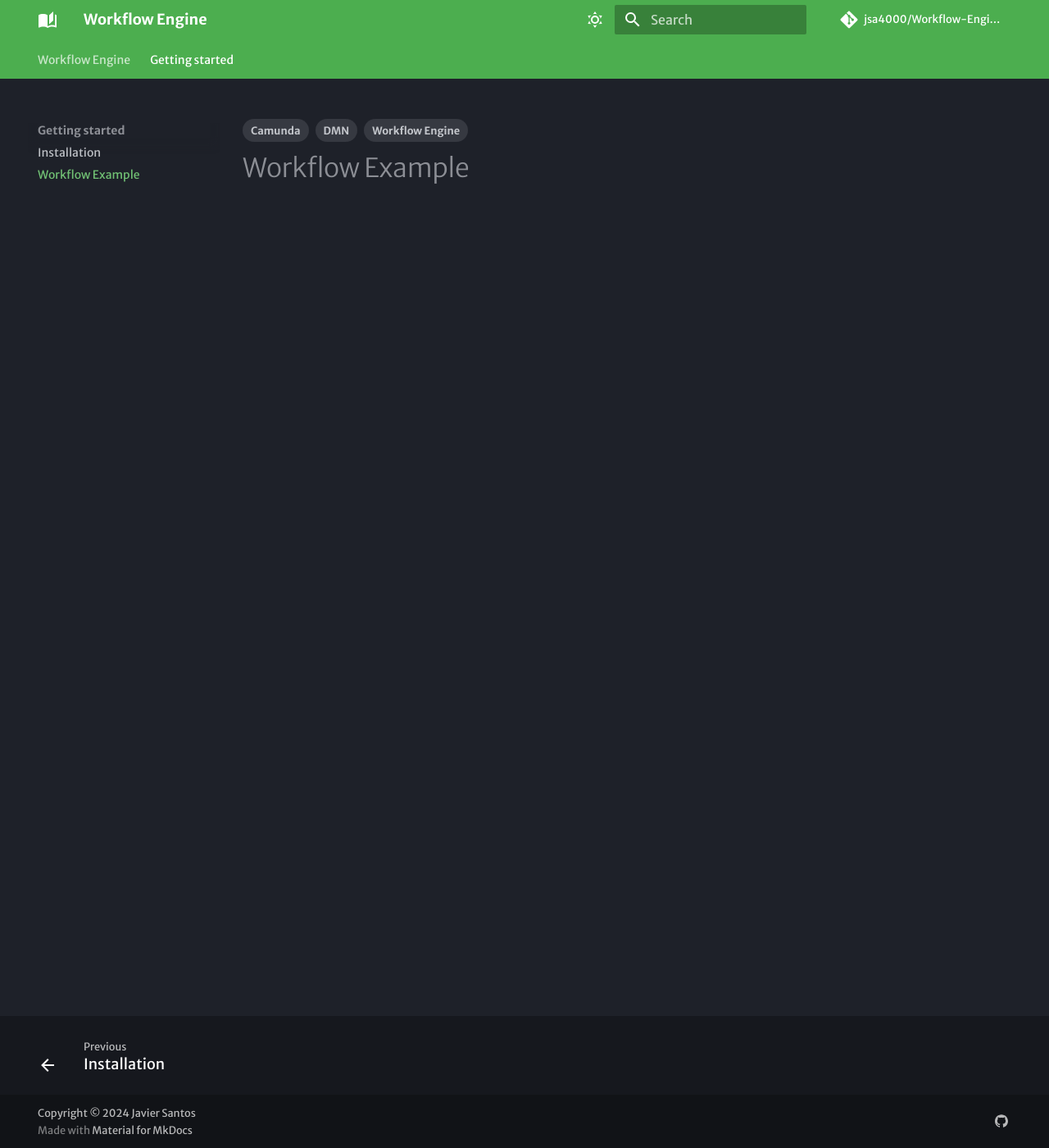
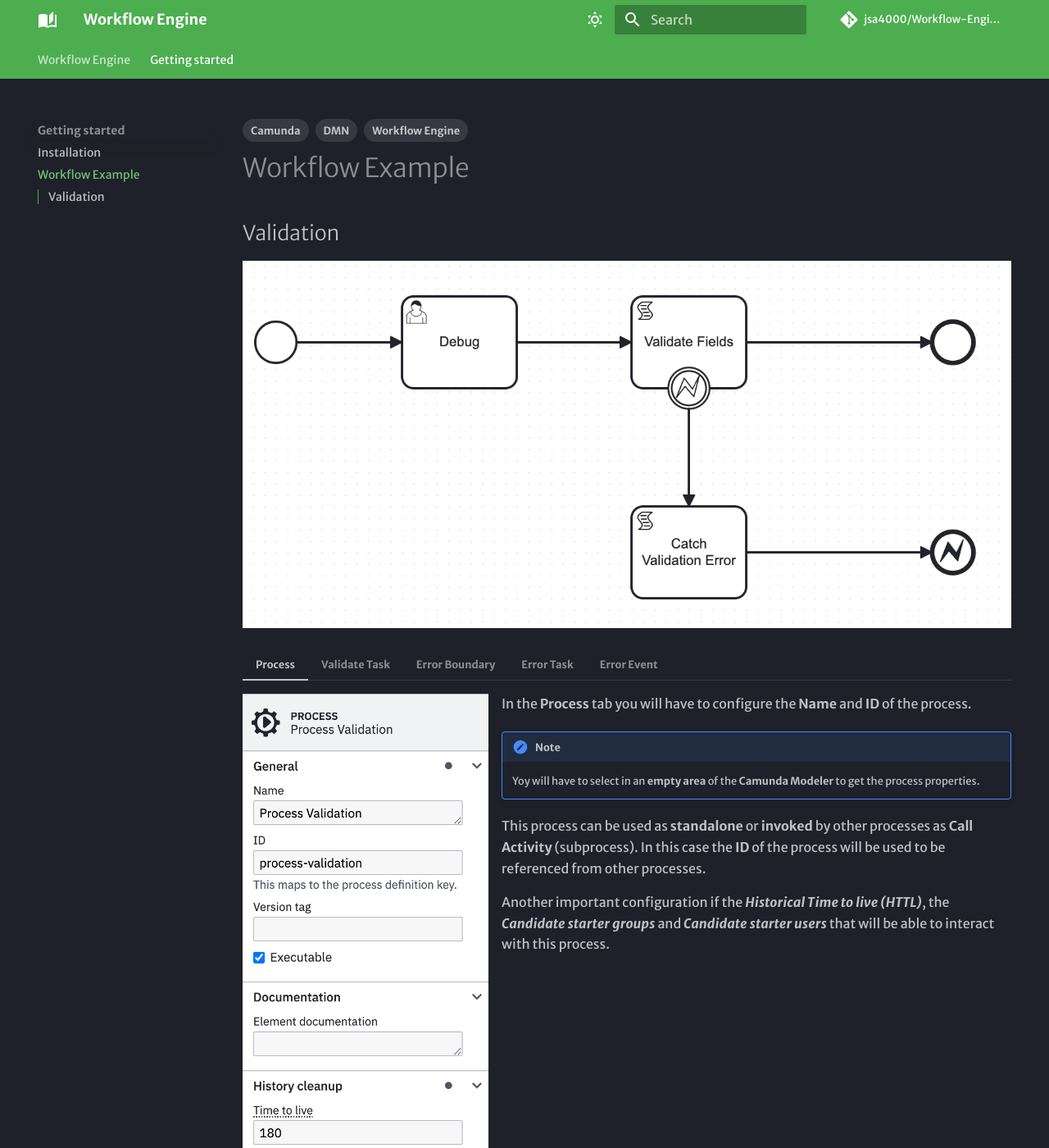
Before and after one commit to jsa4000/Workflow-Engine-Example, an MkDocs documentation site: the page built from docs/getting-started/workflow-example.md, in a window 1280 px wide and 1400 px high. Shown: the whole window at 82% size. Built offline with MkDocs 1.6.1 and Material for MkDocs 9.7.7, drawn with Linux system fonts in a browser that asks for light colours; some web fonts are replaced; comment, search, counter and statistics services are not loaded; some of the changed lines change nothing that is shown.

Commit message:
Added example documentation

````diff
--- a/docs/getting-started/workflow-example.md
+++ b/docs/getting-started/workflow-example.md
@@ -3,3 +3,111 @@
 tags: ["Workflow Engine","DMN","Camunda"]
 ---
 # Workflow Example
+
+
+## Validation
+
+
+![workflow-engine](../assets/getting-started-camunda-example-subprocess.png)
+
+=== "Process"
+
+    ![workflow-engine](../assets/getting-started-camunda-example-subprocess-process.png){ width="300" align=left }
+
+    In the **Process** tab you will have to configure the **Name** and **ID** of the process.
+
+    !!! note
+
+        Yoy will have to select in an **empty area** of the **Camunda Modeler** to get the process properties.
+
+    This process can be used as **standalone** or **invoked** by other processes as **Call Activity** (subprocess). In this case the **ID** of the process will be used to be referenced from other processes.
+
+    Another important configuration if the _**Historical Time to live (HTTL)**_, the _**Candidate starter groups**_ and _**Candidate starter users**_ that will be able to interact with this process.
+
+=== "Validate Task"
+
+    ![workflow-engine](../assets/getting-started-camunda-example-subprocess-script-validate.png){ width="300" align=left }
+
+    This is an **automatic task** that support scripting. There are several [scripting languages](https://docs.camunda.org/manual/7.22/user-guide/process-engine/scripting/) supported by Camunda. You would need to add dependencies to support various languages into the Camunda project.
+
+    In order to support **groovy** scripting language to will need to add following dependency into `pom.xml` file.
+
+    ```xml
+      <dependency>
+          <groupId>org.codehaus.groovy</groupId>
+          <artifactId>groovy-jsr223</artifactId>
+          <version>${groovy-jsr.version}</version>
+          <scope>compile</scope>
+      </dependency>
+    ```
+
+    In order to properly configure a Script Task you will need to select:
+
+    * **Format**: The format of your scripting language: `groovy`, `javascript`, `python`, etc..
+    * **Type**: There are two options `Inline script` or `External Resource`
+    * **Script/External Resource**: Depending on the `Type` selected you must put down your script or reference an external file.
+
+    Following **groovy** script will throw an **exception** if the result from a process variable (input of the process) is `false`.
+
+    ```groovy
+    var result = execution.getVariable("result");
+    println result;
+    if(result.result==false){
+      throw new org.camunda.bpm.engine.delegate.BpmnError("validationError");
+    }
+    ```
+
+    The exception will **trigger** the **Error Boundary**, so it will **exit** the **normal** path of the flow.
+
+=== "Error Boundary"
+
+    ![workflow-engine](../assets/getting-started-camunda-example-subprocess-error-boundary.png){ width="300" align=left }
+
+    **Boundary events** provide a way to model what should happen if an event occurs while an activity is still **active**.
+
+    A **boundary event** must be an **intermediate** catch event, and can be either **interrupting** or **non-interrupting**. **Interrupting** means that once triggered, before taking any outgoing sequence flow the activity the event is attached to is terminated. This allows modeling timeouts where we can prune certain execution paths if something happens (e.g. the process takes too long).
+
+    You can add as many as needed **Boundary events** to a Task (Service Task, User Task, Script Task, etc..).
+
+    There are multiple [options supported](https://docs.camunda.io/docs/components/modeler/bpmn/events/) in BPMN like **Message Events**, **Signal Events**, **Timer Events**, **Error Events**, **Escalation Events**, etc..
+
+    In BPMN, errors define possible errors that can occur. Error events are elements in the process referring to defined errors. An error can be referenced by one or more error events.
+
+    An error must define an `errorCode`. The value of this `errorCode` is used to determine which catch event can catch the thrown error.
+
+    For error throw events, it is possible to define the `errorCode` as an expression or a static value. If an `errorCode` expression is configured then it will be evaluated once the event is reached, and used to throw error.
+
+    For error catch events `errorCode` must be a static value. Alternatively an error catch event may omit the error reference all together. In this case it catches all thrown errors.
+
+    !!! note
+
+        In the example this Error Boundary Event will catch any error thrown by the Task, so it won't take into consideration the `errorCode` of the exception so it catches **all thrown errors**.
+
+=== "Error Task"
+
+    ![workflow-engine](../assets/getting-started-camunda-example-subprocess-script-error.png){ width="300" align=left }
+
+    This is a **Script Task** will only prints an **output log** into the **console**.
+
+    ```groovy
+    println "The Policy has been cancelled"
+    ```
+
+    You can also get the **error code** or **message** thrown by previous *error boundary event*.
+
+=== "Error Event"
+
+    ![workflow-engine](../assets/getting-started-camunda-example-subprocess-error-event.png){ width="300" align=left }
+
+    In a process you can define **End Events** that will be used later by the parent process and caught by the corresponding **Boundary Events**. Similar when an exception is thrown by the system or a task, you can throw a **typed exception** at the end of the process using **Error End Events**.
+
+    Following an example of a **Call Activity** that will catch an exception from a subprocess and **react** accordingly.
+
+    ![workflow-engine](../assets/getting-started-camunda-example-subprocess-error-event-catch.png){ width="500" }
+
+    The common parameters to be configured using ***Error End Event*** are:
+
+    * **Global error reference**: The reference of the error to be thrown. You can create a new one if it does not exist.
+    * **Name**: The `name` of the error.
+    * **Code**: The `errorCode` of the exception to be caught by a **Boundary Event**
+    * **Message**: Message of the exception to be thrown.
````
Also changed, not shown: docs/assets/getting-started-camunda-example-subprocess-error-boundary.png (added), docs/assets/getting-started-camunda-example-subprocess-error-event-catch.png (added), docs/assets/getting-started-camunda-example-subprocess-error-event.png (added), docs/assets/getting-started-camunda-example-subprocess-process.png (added), docs/assets/getting-started-camunda-example-subprocess-script-error.png (added), docs/assets/getting-started-camunda-example-subprocess-script-validate.png (added), docs/assets/getting-started-camunda-example-subprocess.png (added).
